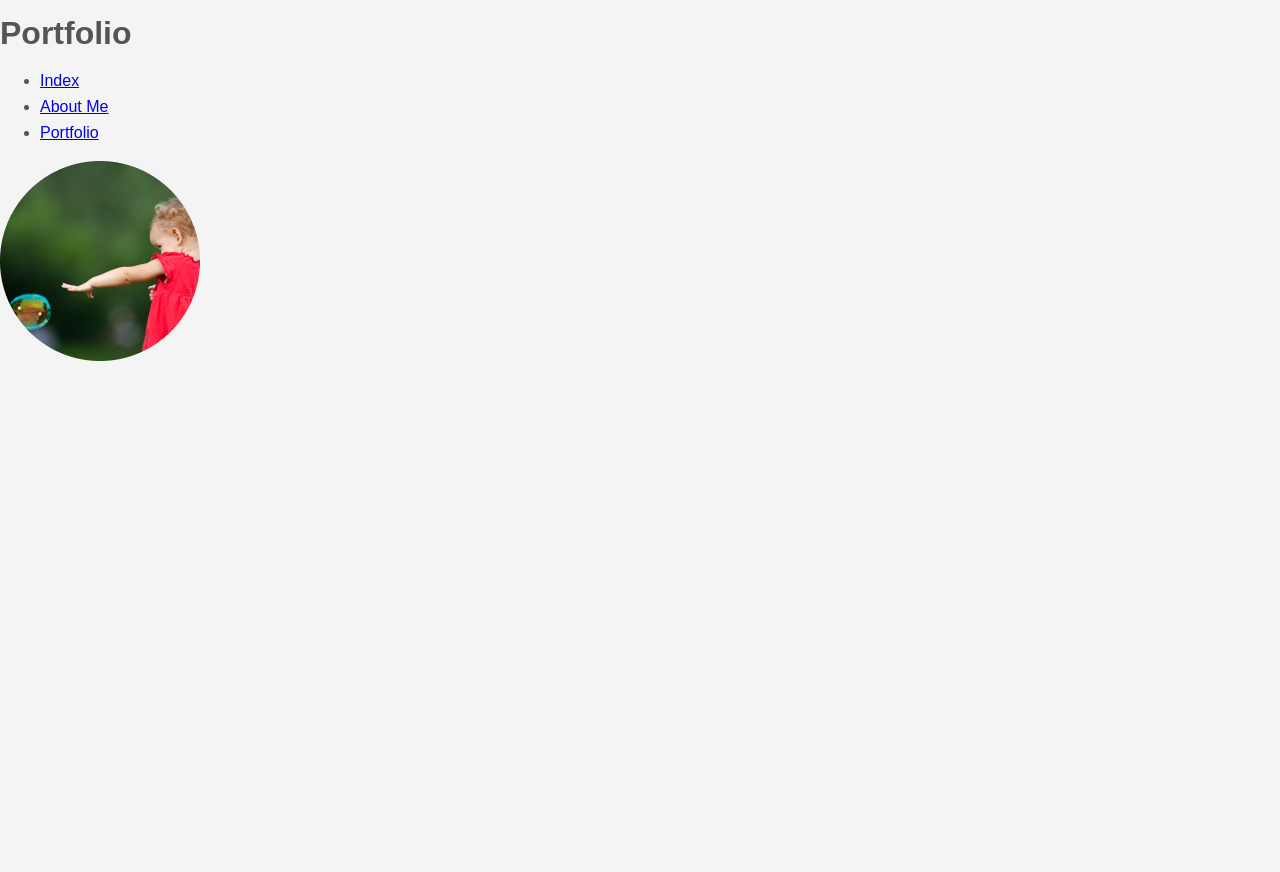
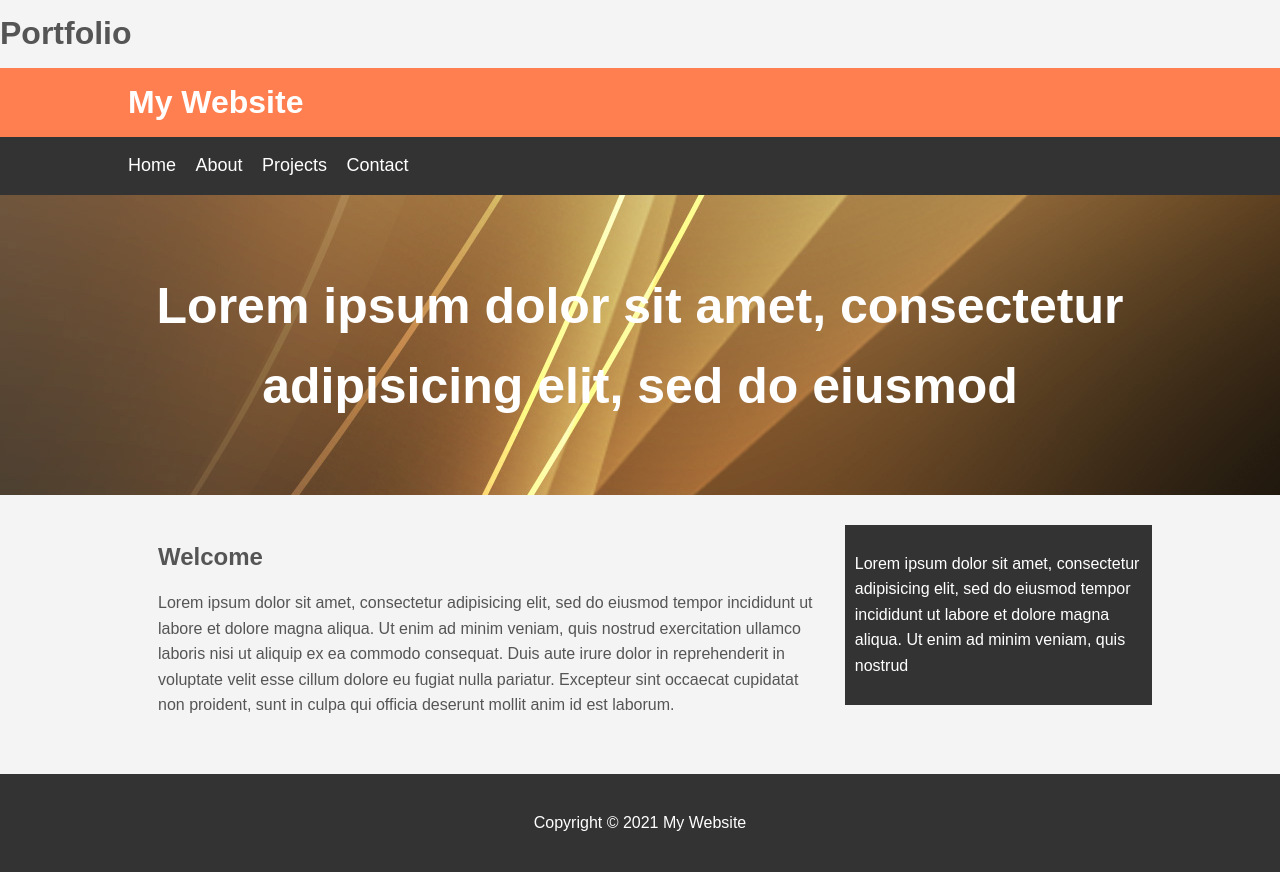
Before and after one commit to DreaLo/Lesson16Heroku, a Flask app: page /portfolio in a window 1280 px wide. Before the commit the page ends 361 px from the top, so only its background shows below. Run offline with Flask 2, Linux system fonts and the light colour scheme.

Commit message:
Initial import

```diff
--- a/main.py
+++ b/main.py
@@ -8,8 +8,8 @@ def index():
     return render_template("index.html")
 
 
-@webapp.route("/about_me")
-def about_me():
+@webapp.route("/about")
+def about():
     return render_template("about.html")
 
 
--- a/static/css/style-main.css
+++ b/static/css/style-main.css
@@ -40,7 +40,7 @@ body{
 }
 
 #showcase{
-	background-image:url('../images/showcase.jpg');
+	background-image:url('static/img/showcase.jpg');
 	background-position:center right;
 	min-height:300px;
 	margin-bottom:30px;
--- a/templates/about.html
+++ b/templates/about.html
@@ -2,4 +2,5 @@
 
 {% block content %}
   <h1>About Page</h1>
+
 {% endblock content %}
--- a/templates/base.html
+++ b/templates/base.html
@@ -6,19 +6,54 @@
 	<title>Heroku Flask Web App</title>
 	<link rel="stylesheet" type="text/css" href="static/css/style-main.css">
 </head>
+
 <body>
-
     {% block content %}
     {% endblock content %}
 
-    <ul>
-        <li><a href="/">Index</a></li>
-        <li><a href="/about_me">About Me</a></li>
-        <li><a href="/portfolio">Portfolio</a></li>
-    </ul>
+	<header id="main-header">
+		<div class="container">
+			<h1>My Website</h1>
+		</div>
+	</header>
 
-    <img src="/static/img/logo.png">
+	<nav id="navbar">
+		<div class="container">
+			<ul>
+				<li><a href="/">Home</a></li>
+				<li><a href="/about">About</a></li>
+				<li><a href="/portfolio">Projects</a></li>
+				<li><a href="#">Contact</a></li>
+			</ul>
+		</div>
+	</nav>
 
+	<section id="showcase">
+		<div class="container">
+			<h1>Lorem ipsum dolor sit amet, consectetur adipisicing elit, sed do eiusmod
+			</h1>
+		</div>
+	</section>
 
+	<div class="container">
+		<section id="main">
+			<h1>Welcome</h1>
+			<p>Lorem ipsum dolor sit amet, consectetur adipisicing elit, sed do eiusmod
+			tempor incididunt ut labore et dolore magna aliqua. Ut enim ad minim veniam,
+			quis nostrud exercitation ullamco laboris nisi ut aliquip ex ea commodo
+			consequat. Duis aute irure dolor in reprehenderit in voluptate velit esse
+			cillum dolore eu fugiat nulla pariatur. Excepteur sint occaecat cupidatat non
+			proident, sunt in culpa qui officia deserunt mollit anim id est laborum.</p>
+		</section>
+		<aside id="sidebar">
+			<p>Lorem ipsum dolor sit amet, consectetur adipisicing elit, sed do eiusmod
+			tempor incididunt ut labore et dolore magna aliqua. Ut enim ad minim veniam,
+			quis nostrud </p>
+		</aside>
+	</div>
+
+	<footer id="main-footer">
+		<p>Copyright &copy; 2021 My Website</p>
+	</footer>
 </body>
 </html>
```
Also changed, not shown: templates/index.html (+5 -53 lines).
